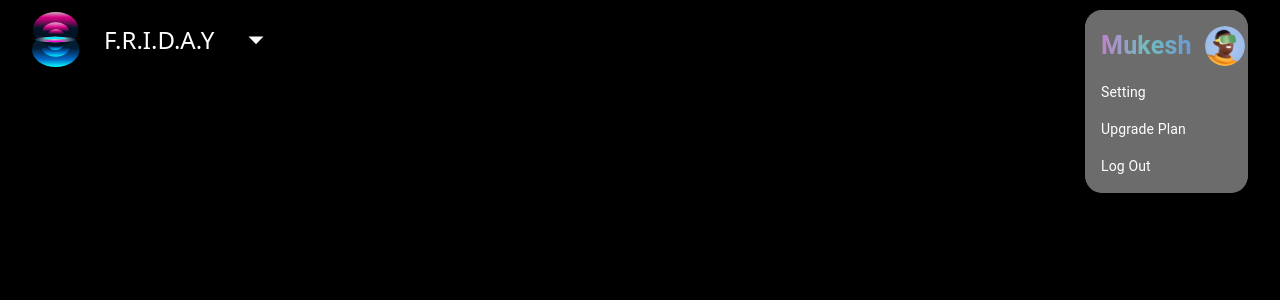
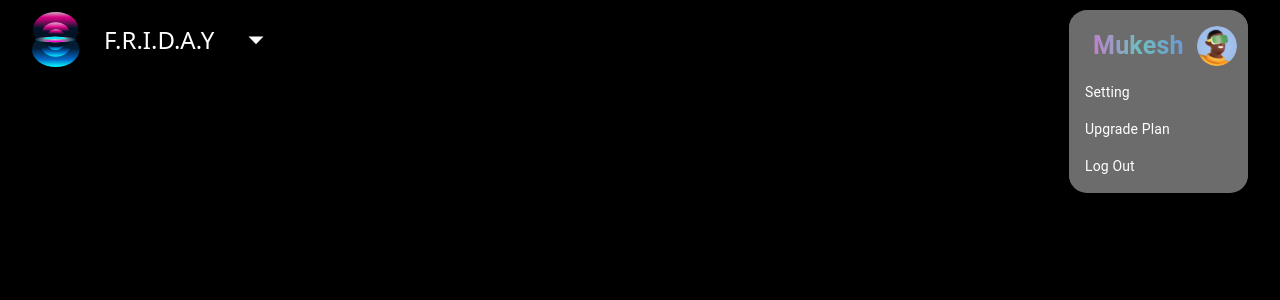
Before and after one commit to akshatgg/Al_Zira, a React (Vite) app: page / in a window 1280 px wide. Both pictures are taken after a click on the button "Open settings". Shown: the top 300 px of the page. Built offline with nearby package versions, Linux system fonts and the light colour scheme.

Commit message:
everything in navbar is setup

```diff
--- a/src/Components/UserMenu/UserMenu.tsx
+++ b/src/Components/UserMenu/UserMenu.tsx
@@ -24,7 +24,7 @@ const UserMenu: React.FC = () => {
     <Box sx={{ position: 'relative', width: '100%', display: 'flex', justifyContent: 'flex-end' }}>
       <Tooltip title="Open settings">
         <IconButton onClick={handleOpenUserMenu} sx={{ p: 0 }}>
-          <Avatar alt="User Avatar" src={avatar} sx={{ width: 40, height: 40, borderRadius: '50%' }} />
+          <Avatar alt="User Avatar" src={avatar} sx={{ width:{lg:40, md:40, sm:30, xs:30}, height:{lg:40, md:40, sm:30, xs:30}, borderRadius: '50%' }} />
         </IconButton>
       </Tooltip>
       <Menu
@@ -38,7 +38,7 @@ const UserMenu: React.FC = () => {
             backgroundColor: '#6C6C6C',
             borderRadius: '10%',
             minWidth: '0%',
-
+            padding: "5px,0px"
 
           }
         }}
@@ -59,14 +59,21 @@ const UserMenu: React.FC = () => {
         <MenuItem onClick={handleCloseUserMenu} sx={{
           backgroundColor: '#6C6C6C',
           '&:hover': { backgroundColor: '#555555' },
-          padding: '8px 16px',
+          padding:{lg:'8px 24px',
+            md: '6px 24px',
+            sm: '0px 12px',
+            xs: '0px 6px'
+          },
           display: 'flex',
           alignItems: 'center',
         }}>
           <Typography
             sx={{
               color: '#FFFFFF',
-              fontSize: '25px',
+              fontSize: {lg:'25px',
+                md:'25px',
+                sm:'20px'
+              },
               fontWeight: 'bold',
               background: 'linear-gradient(90deg, #BE82CB,#70BCBE, #6D99D3 )',
               WebkitBackgroundClip: 'text',
@@ -78,7 +85,7 @@ const UserMenu: React.FC = () => {
           <Avatar
             alt="User Avatar"
             src={avatar}
-            sx={{ width: 40, height: 40, borderRadius: '50%', marginLeft: '10%', marginRight: '2%' }}
+            sx={{ width:{lg:40, md:40, sm:35, xs:30}, height:{lg:40, md:40, sm:35, xs:30}, borderRadius: '50%', marginLeft: '10%', marginRight: '2%' }}
           />
         </MenuItem>
         <MenuItem onClick={handleCloseUserMenu} sx={{
--- a/src/Pages/Navbar/Navbar.tsx
+++ b/src/Pages/Navbar/Navbar.tsx
@@ -20,14 +20,14 @@ export const Navbar: React.FC = () => {
         </div>
       </div>
       <div className="flex items-center space-x-4 md:space-x-6 lg:space-x-8">
-        {/* <div>
+        <div>
           <img
             src={shopping}
             alt="shopping"
             className="w-6 h-auto md:w-8 lg:w-10 transform translate-y-1"
           />
         </div>
-        <div>
+        {/* <div>
           <img
             src={setting}
             alt="setting"
```
